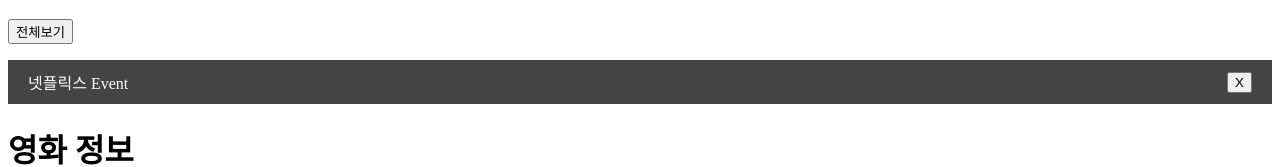
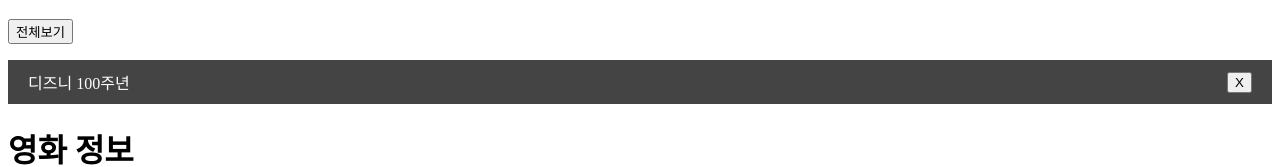
Before and after one commit to suji3927/vue3, a Vue app: page / in a window 1280 px wide. Shown: the part 128-295 px from the top of the page. Built offline with nearby package versions, Linux system fonts and the light colour scheme.

Commit message:
라이프사이클 활용

```diff
--- a/src/App.vue
+++ b/src/App.vue
@@ -5,7 +5,7 @@
     <button @click="showAllMovies">전체보기</button>
   </p>
   <!-- props변수="보낼값" -->
-  <Event :text="text" />
+  <Event :text="text[eventTextNum]" />
 
   <!-- $emit으로 전달받은 값은 $event로 받을 수 있다. -->
   <Movies
@@ -51,7 +51,9 @@
         // 방지 목적으로 'spread operator' 사용
         movies_temp: [...movies], // 사본
         selectedMovie: 0,
-        text: "넷플릭스 Event"
+        text: ['넷플릭스 Event', '디즈니 100주년', '티빙 방송'],
+        eventTextNum: 0,
+        interval: null, // setInterval 함수 종료시키기 위한 변수
       }
     },
     methods: {
@@ -80,6 +82,18 @@
       Event: Event,
       Movies: Movies,
       SearchBar: SearchBar,
+    },
+    mounted() { // Dom 만들어진 시점 : Vue 인스턴스가 DOM에 바인딩되는 단계
+      this.interval = setInterval(() => { // setInterval() 무한 실행
+        if (this.eventTextNum == this.text.length - 1) {
+          this.eventTextNum = 0;
+        } else {
+          this.eventTextNum += 1;
+        }
+      }, 3000) // 3000ms = 3초
+    },
+    unmounted() { // Vue 인스턴스가 DOM에서 해제되는 단계
+      clearInterval(this.interval) // setInterval 함수 해제
     }
   }
 </script>
```
